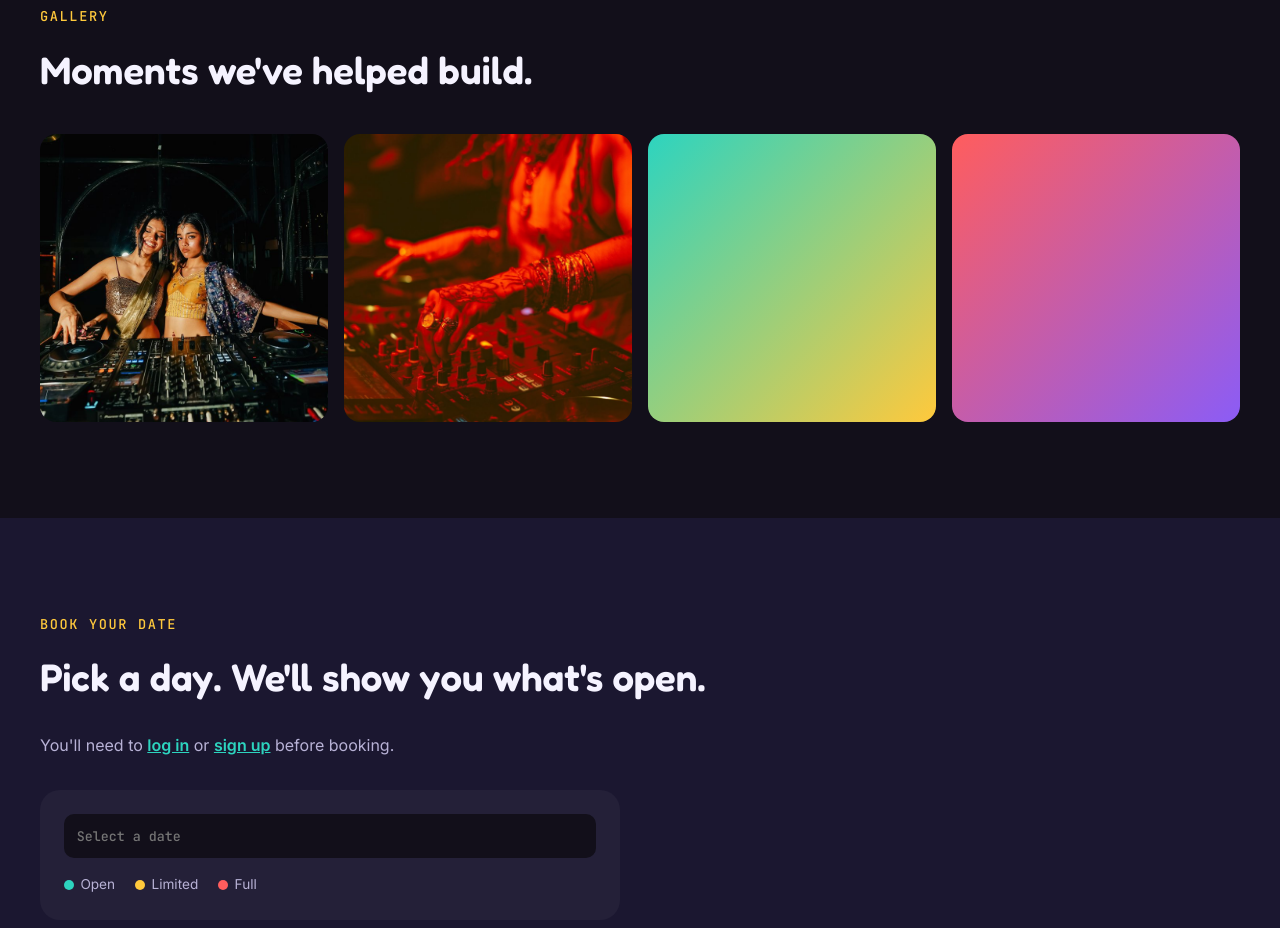
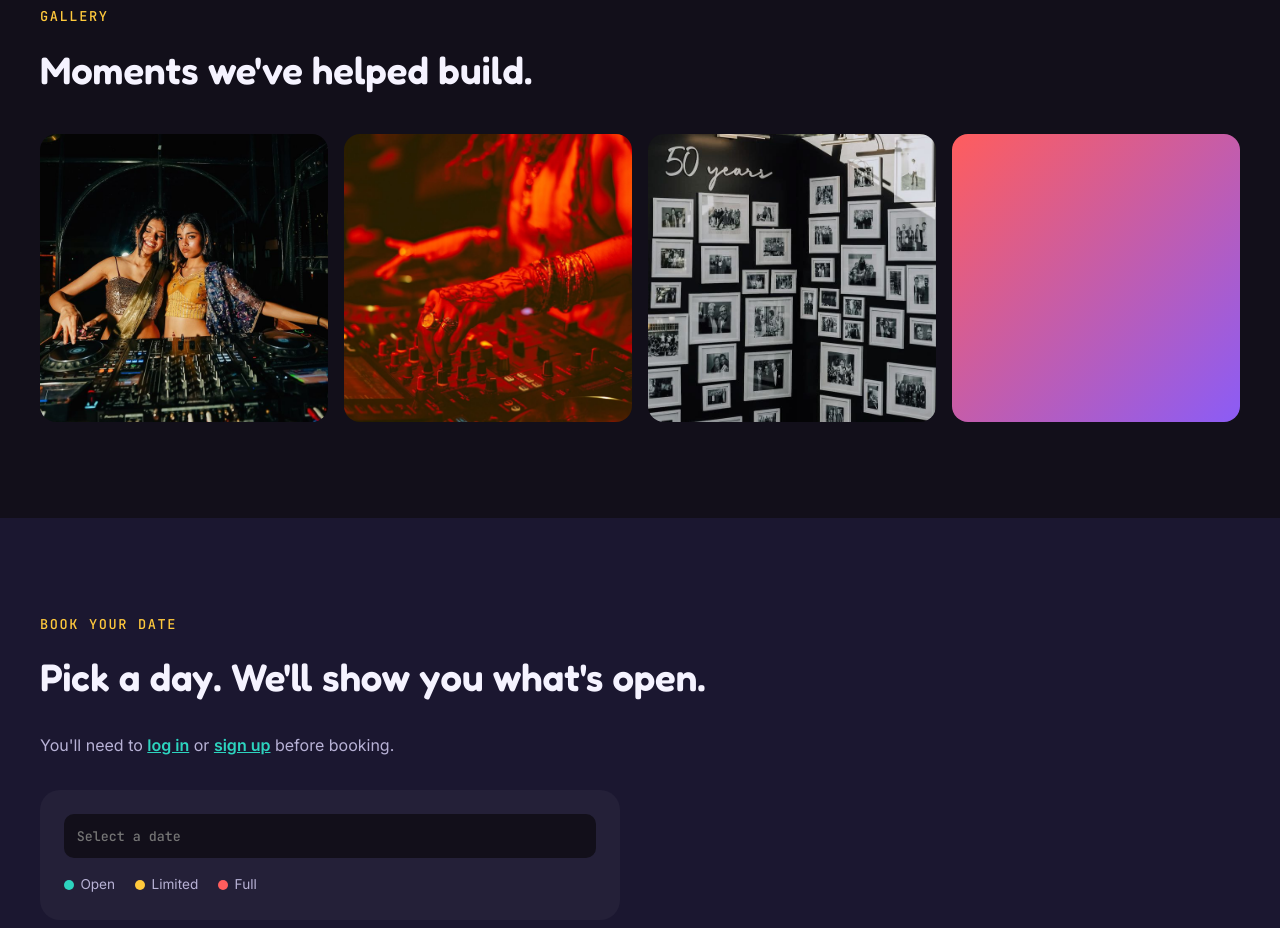
Before and after one commit to SrishaanthRaman/event-registration, a website: page public/index.html in a window 1280 px wide. Shown: the part 2100-3028 px from the top of the page. Drawn offline with nearby package versions, Linux system fonts and the light colour scheme; no server answers.

Commit message:
modified:   public/css/style.css

```diff
--- a/public/css/style.css
+++ b/public/css/style.css
@@ -151,7 +151,7 @@ h1, h2, h3 { font-family: var(--font-display); font-weight: 600; }
 }
 .gallery-1 { background: url('../images/gallery1.jpeg') center/cover no-repeat; } /* editable bg img */
 .gallery-2 { background: url('../images/gallery2.jpg') center/cover no-repeat; } /* editable bg img */
-.gallery-3 { background: linear-gradient(135deg, var(--teal), var(--yellow)); } /* editable bg img */
+.gallery-3 { background: url('../images/gallery3.jpeg') center/cover no-repeat; } /* editable bg img */
 .gallery-4 { background: linear-gradient(135deg, var(--coral), var(--violet)); } /* editable bg img */
 
 /* ===== BOOKING ===== */
```
